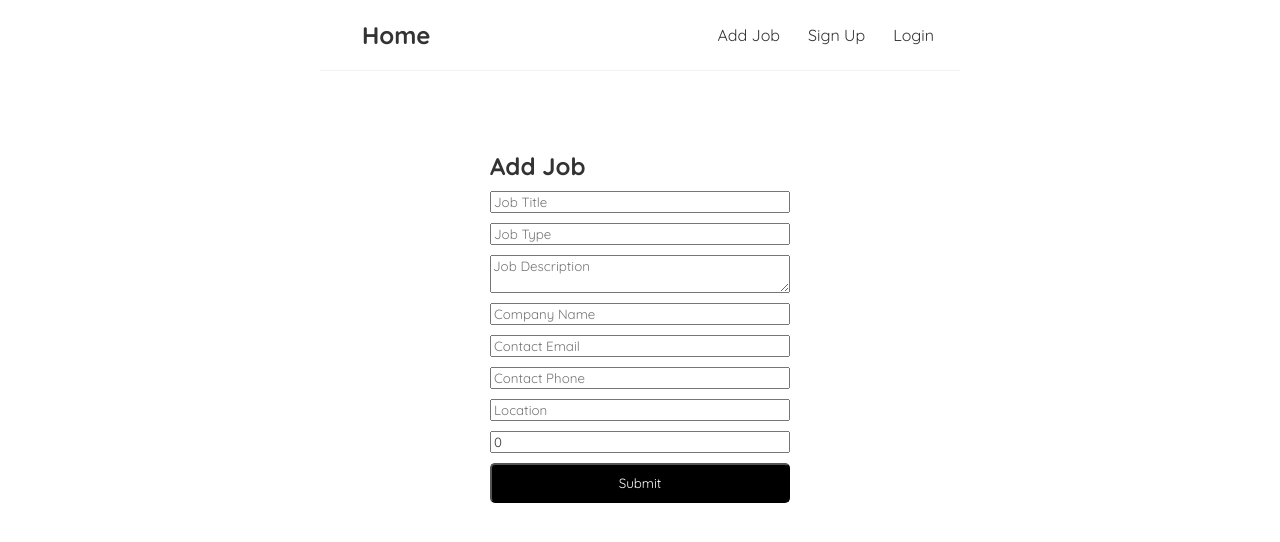
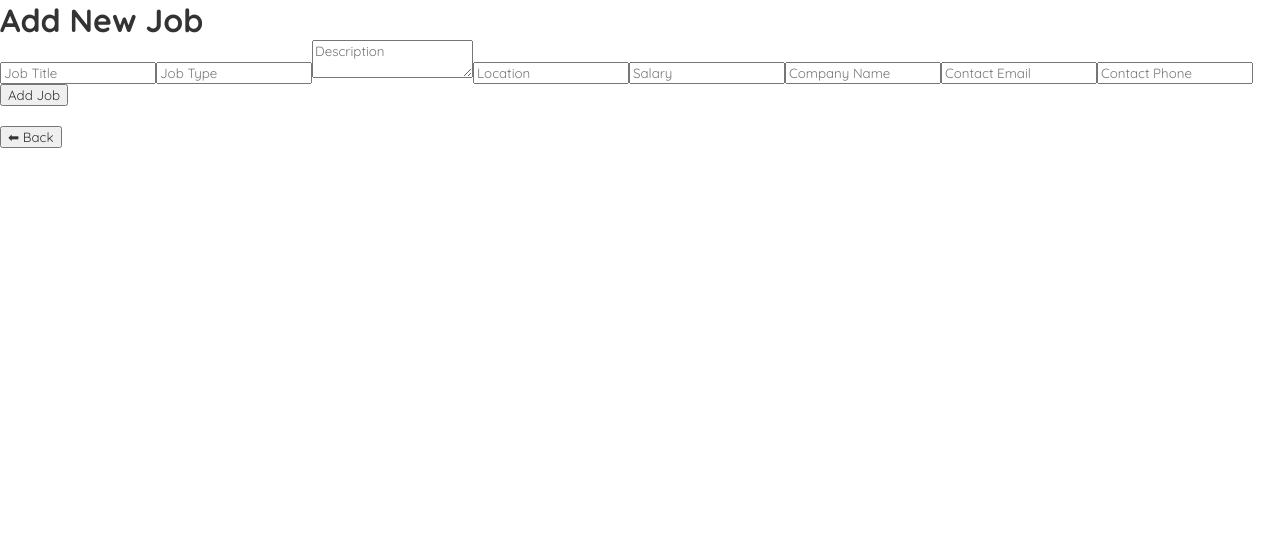
Before and after one commit to Ahmadsa316/pp4-1, a React (Vite) app in the folder frontend/: page /add-job in a window 1280 px wide. Shown: the top 542 px of the page. Built offline with nearby package versions, Linux system fonts and the light colour scheme.

Commit message:
[iter7] Add new job creation page

```diff
--- a/frontend/src/App.jsx
+++ b/frontend/src/App.jsx
@@ -1,37 +1,22 @@
-import { BrowserRouter, Routes, Route } from "react-router-dom";
+import { BrowserRouter as Router, Routes, Route } from "react-router-dom";
+import HomePage from "./pages/HomePage";
+import JobPage from "./pages/JobPage";
+import AddJobPage from "./pages/AddJobPage";
+import EditJobPage from "./pages/EditJobPage";
+import NotFoundPage from "./pages/NotFoundPage";
 
-// pages & components
-import Home from "./pages/HomePage";
-import AddJobPage from "./pages/AddJobPage";
-import Navbar from "./components/Navbar";
-import NotFoundPage from "./pages/NotFoundPage";
-import JobPage from "./pages/JobPage";
-import EditJobPage from "./pages/EditJobPage";
-import Signup from "./pages/Signup";
-import Login from "./pages/Login";
-
-
-const App = () => {
+function App() {
   return (
-
-      <div className="App">
-        <BrowserRouter>
-          <Navbar />
-          <div className="content">
-            <Routes>
-              <Route path="/" element={<Home />} />
-              <Route path="/add-job" element={<AddJobPage />} />
-              <Route path="/jobs/:id" element={<JobPage />} />
-              <Route path="/edit-job/:id" element={<EditJobPage />} />
-              <Route path="/signup" element={<Signup />} />
-              <Route path="/login" element={<Login />} />
-              <Route path="*" element={<NotFoundPage />} />
-            </Routes>
-          </div>
-        </BrowserRouter>
-      </div>
-
+    <Router>
+      <Routes>
+        <Route path="/" element={<HomePage />} />
+        <Route path="/job/:id" element={<JobPage />} />
+        <Route path="/add-job" element={<AddJobPage />} />
+        <Route path="/edit-job/:id" element={<EditJobPage />} />
+        <Route path="*" element={<NotFoundPage />} />
+      </Routes>
+    </Router>
   );
-};
+}
 
 export default App;
--- a/frontend/src/pages/AddJobPage.jsx
+++ b/frontend/src/pages/AddJobPage.jsx
@@ -2,73 +2,80 @@ import { useState } from "react";
 import { useNavigate } from "react-router-dom";
 
 function AddJobPage() {
-  const [title, setTitle] = useState("");
-  const [type, setType] = useState("");
-  const [description, setDescription] = useState("");
-  const [companyName, setCompanyName] = useState("");
-  const [contactEmail, setContactEmail] = useState("");
-  const [contactPhone, setContactPhone] = useState("");
-  const [location, setLocation] = useState("");
-  const [salary, setSalary] = useState(0);
-
   const navigate = useNavigate();
 
-  const submitForm = async (e) => {
+  const [formData, setFormData] = useState({
+    title: "",
+    type: "",
+    description: "",
+    location: "",
+    salary: "",
+    companyName: "",
+    contactEmail: "",
+    contactPhone: "",
+  });
+
+  const handleChange = (e) => {
+    setFormData({
+      ...formData,
+      [e.target.name]: e.target.value,
+    });
+  };
+
+  const handleSubmit = async (e) => {
     e.preventDefault();
 
-    const newJob = {
-      title,
-      type,
-      description,
+    const jobData = {
+      title: formData.title,
+      type: formData.type,
+      description: formData.description,
+      location: formData.location,
+      salary: Number(formData.salary),
       company: {
-        name: companyName,
-        contactEmail,
-        contactPhone,
+        name: formData.companyName,
+        contactEmail: formData.contactEmail,
+        contactPhone: formData.contactPhone,
       },
-      location,
-      salary: Number(salary),
     };
 
     try {
       const res = await fetch("/api/jobs", {
         method: "POST",
         headers: { "Content-Type": "application/json" },
-        body: JSON.stringify(newJob),
+        body: JSON.stringify(jobData),
       });
 
-      if (res.ok) {
-        console.log("Job created!");
-        navigate("/");
-      } else {
-        console.log("Error creating job");
-      }
-    } catch (error) {
-      console.error("Error:", error);
+      if (!res.ok) throw new Error("Failed to add job");
+
+      navigate("/"); // redirect to homepage
+    } catch (err) {
+      console.error("Error:", err);
+      alert("Failed to add job.");
     }
   };
 
   return (
-    <form onSubmit={submitForm} style={{ display: "flex", flexDirection: "column", gap: "10px", width: "300px", margin: "20px auto" }}>
-      <h2>Add Job</h2>
+    <div>
+      <h1>Add New Job</h1>
 
-      <input type="text" placeholder="Job Title" value={title} onChange={(e) => setTitle(e.target.value)} required />
+      <form onSubmit={handleSubmit}>
+        <input name="title" placeholder="Job Title" onChange={handleChange} required />
+        <input name="type" placeholder="Job Type" onChange={handleChange} required />
+        <textarea name="description" placeholder="Description" onChange={handleChange} required />
 
-      <input type="text" placeholder="Job Type" value={type} onChange={(e) => setType(e.target.value)} required />
+        <input name="location" placeholder="Location" onChange={handleChange} required />
+        <input name="salary" placeholder="Salary" type="number" onChange={handleChange} required />
 
-      <textarea placeholder="Job Description" value={description} onChange={(e) => setDescription(e.target.value)} required />
+        <input name="companyName" placeholder="Company Name" onChange={handleChange} required />
+        <input name="contactEmail" placeholder="Contact Email" onChange={handleChange} required />
+        <input name="contactPhone" placeholder="Contact Phone" onChange={handleChange} required />
 
-      <input type="text" placeholder="Company Name" value={companyName} onChange={(e) => setCompanyName(e.target.value)} required />
+        <button type="submit">Add Job</button>
+      </form>
 
-      <input type="email" placeholder="Contact Email" value={contactEmail} onChange={(e) => setContactEmail(e.target.value)} required />
-
-      <input type="text" placeholder="Contact Phone" value={contactPhone} onChange={(e) => setContactPhone(e.target.value)} required />
-
-      <input type="text" placeholder="Location" value={location} onChange={(e) => setLocation(e.target.value)} required />
-
-      <input type="number" placeholder="Salary" value={salary} onChange={(e) => setSalary(e.target.value)} required />
-
-      <button type="submit" style={{ padding: "10px", backgroundColor: "black", color: "white", borderRadius: "5px" }}>Submit</button>
-    </form>
+      <br />
+      <button onClick={() => navigate("/")}>⬅ Back</button>
+    </div>
   );
 }
 
--- a/frontend/src/pages/HomePage.jsx
+++ b/frontend/src/pages/HomePage.jsx
@@ -21,20 +21,22 @@ function HomePage() {
     fetchJobs();
   }, []);
 
-  if (loading) return <p>Loading jobs...</p>;
-
+  if (loading) return <p>Loading...</p>;
   if (jobs.length === 0) return <p>No jobs found</p>;
 
   return (
     <div>
+      <h1>Job Listings</h1>
+
+      <Link to="/add-job">
+        <button>Add Job</button>
+      </Link>
+
       {jobs.map((job) => (
-        <div key={job.id} style={{ marginBottom: "20px" }}>
-          <h2>
-            <Link to={`/jobs/${job.id}`}>{job.title}</Link>
-          </h2>
+        <div key={job._id}>
+          <Link to={`/job/${job._id}`}><h2>{job.title}</h2></Link>
           <p>Type: {job.type}</p>
-          <p>Description: {job.description}</p>
-          <p>Company: {job.company.name}</p>
+          <p>{job.company?.name}</p>
         </div>
       ))}
     </div>
```
